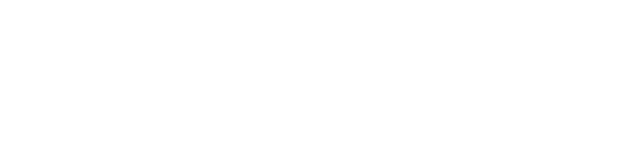
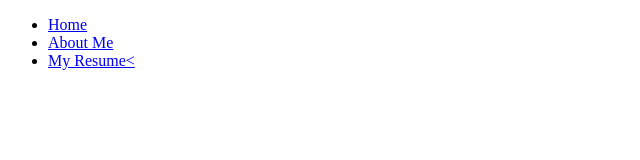
Before and after one commit to JamieTrashcan/CCPS387056.github.io, a plain HTML site: page index.html in a window 1280 px wide. Shown: the whole page, without its empty margins (0-640 px from the left). Drawn offline with Linux system fonts and the light colour scheme.

Commit message:
Update index.html

```diff
--- a/index.html
+++ b/index.html
@@ -2,6 +2,15 @@
   <html>
     <head>
     </head>
+    <header>
+      <nav>
+        <ul>
+          <li><a href="./index.html">Home</a></li>
+          <li><a href="./aboutme.html">About Me</a></li>
+          <li><a href="./myresume.pdf" target="_blank">My Resume<</a></li>
+        </ul>
+      </nav>
+    </header>
     <body>
     </body>
     <foot>
```
